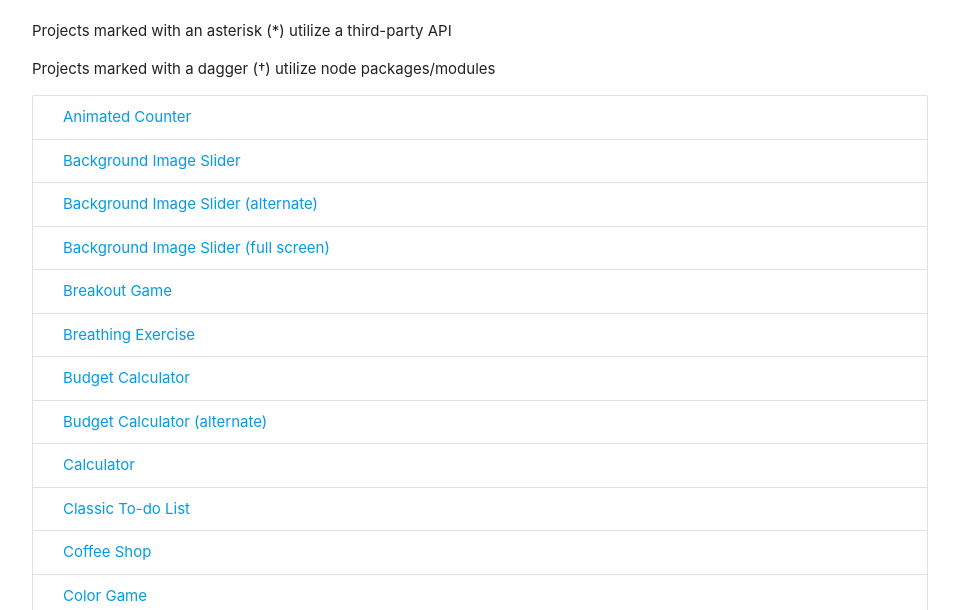
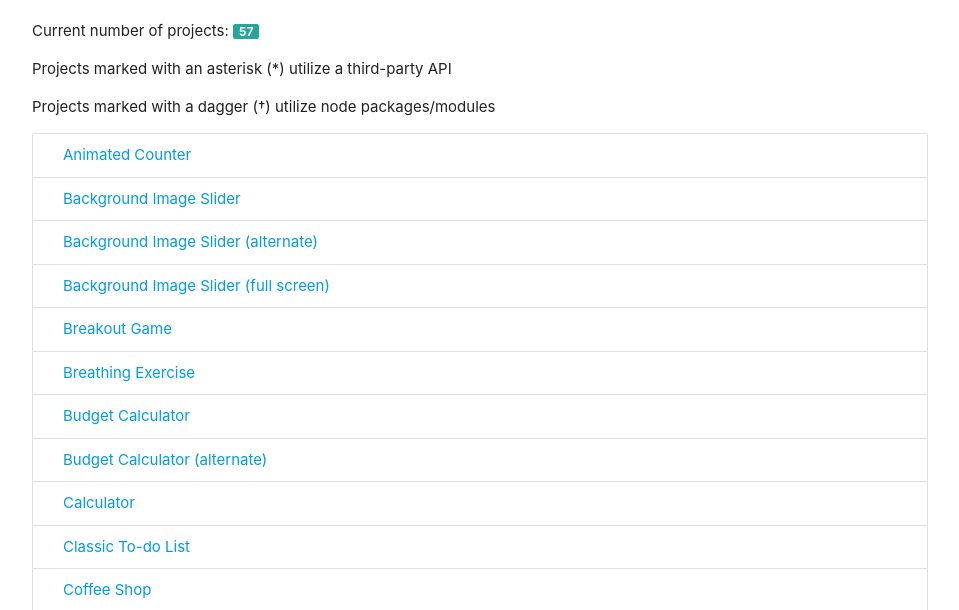
Before and after one commit to philipng88/JavaScriptDOMProjects, a plain HTML site: page index.html in a window 1280 px wide. Shown: the part 185-795 px from the top of the page, without its empty margins (160-1119 px from the left). Drawn offline with nearby package versions, Linux system fonts and the light colour scheme.

Commit message:
display number of projects on landing page

```diff
--- a/app.js
+++ b/app.js
@@ -1,4 +1,5 @@
 const projectsList = document.getElementById('projects');
+const projectCount = document.getElementById('projectCount');
 
 // Populate projects list
 const getProjects = async () => {
@@ -14,6 +15,8 @@ const getProjects = async () => {
       `
     )
   );
+  // show project count
+  projectCount.textContent = data.length || projectsList.childElementCount;
 };
 getProjects();
 
--- a/index.html
+++ b/index.html
@@ -28,6 +28,15 @@
     <div class="container">
       <h1 class="center-align">Mini JavaScript Projects</h1>
       <input type="text" id="filterInput" placeholder="Search projects..." />
+      <p>
+        Current number of projects:
+        <span
+          id="projectCount"
+          class="new badge"
+          data-badge-caption=""
+          style="float: none; margin: 0; font-weight: bold;"
+        ></span>
+      </p>
       <p>Projects marked with an asterisk (*) utilize a third-party API</p>
       <p>Projects marked with a dagger (†) utilize node packages/modules</p>
       <ul id="projects" class="collection with-header"></ul>
```
